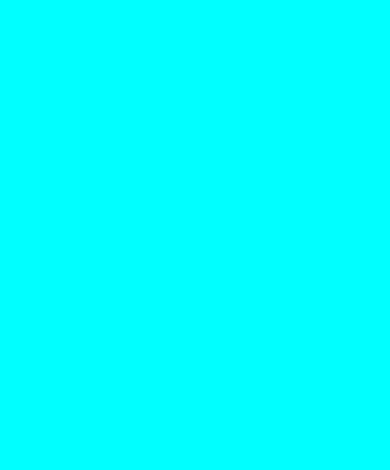
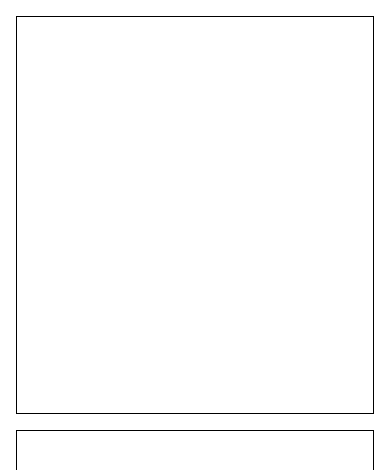
Before and after one commit to manav1000b/manufac_data_vis_assessment, a React (Create React App) app: page / in a window 390 px wide. Shown: the top 470 px of the page. Built offline with nearby package versions, Linux system fonts and the light colour scheme.

Commit message:
added CSS for loaders

```diff
--- a/src/App.css
+++ b/src/App.css
@@ -1,16 +1,45 @@
+@media only screen and (max-width: 1024px) {
+  #app {
+    flex-direction: column;
+  }
+
+  #scatter-loader,
+  #bar-chart-loader {
+    width: 100%;
+  }
+
+  #scatter-plot-chart-container,
+  #bar-chart-container {
+    width: 100%;
+  }
+}
+
 #app {
   height: 100%;
   width: 100%;
+  overflow: auto;
 
   padding: 1rem;
 
   display: flex;
-
-  background-color: aqua;
+  gap: 1rem;
 }
 
-@media only screen and (max-width: 1024px) {
-  #app {
-    flex-direction: column;
-  }
+#scatter-loader,
+#bar-chart-loader {
+  display: flex;
+  justify-content: center;
+  align-items: center;
+
+  height: 100%;
+  flex: auto;
 }
+
+#scatter-plot-chart-container,
+#bar-chart-container {
+  flex: auto;
+  height: 20rem;
+  min-height: 20rem;
+
+  border: 1px solid #000;
+}
```
